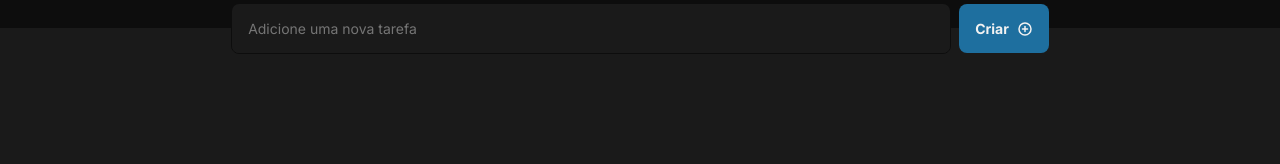
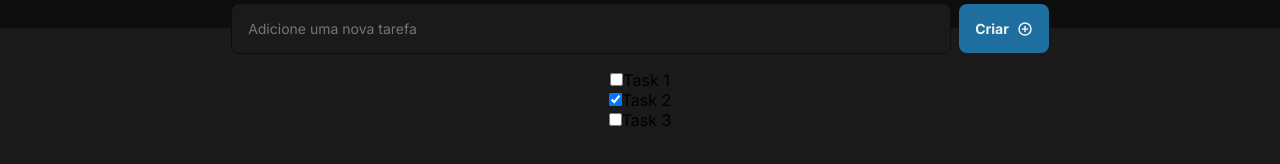
Before and after one commit to GersonRocha9/ignite-todo-list, a React (Vite) app: page / in a window 1280 px wide. Shown: the part 172-336 px from the top of the page. Built offline with nearby package versions, Linux system fonts and the light colour scheme.

Commit message:
feat: create task card structure

```diff
--- /dev/null
+++ b/src/components/TaskCard/index.tsx
@@ -0,0 +1,20 @@
+interface Task {
+  id: string;
+  title: string;
+  isDone: boolean;
+}
+
+interface TaskCardProps {
+  task: Task;
+}
+
+export const TaskCard = ({ task }: TaskCardProps) => {
+  return (
+    <div>
+      <div>
+        <input type="checkbox" checked={task.isDone} />
+        <span>{task.title}</span>
+      </div>
+    </div>
+  );
+};
--- a/src/components/index.ts
+++ b/src/components/index.ts
@@ -1,3 +1,4 @@
 export { CreateButton } from "./CreateButton";
 export { Header } from "./Header";
+export { TaskCard } from "./TaskCard";
 export { TextInput } from "./TextInput";
--- a/src/pages/Home/index.tsx
+++ b/src/pages/Home/index.tsx
@@ -1,5 +1,25 @@
-import { CreateButton, Header, TextInput } from "../../components";
-import { Container, FormContainer } from "./styled";
+import { CreateButton, Header, TaskCard, TextInput } from "../../components";
+import { Container, FormContainer, TasksContainer } from "./styled";
+
+const listOfMockedTasks = [
+  {
+    id: "1",
+    title: "Task 1",
+    isDone: false,
+  },
+
+  {
+    id: "2",
+    title: "Task 2",
+    isDone: true,
+  },
+
+  {
+    id: "3",
+    title: "Task 3",
+    isDone: false,
+  },
+];
 
 export const Home = () => {
   return (
@@ -9,6 +29,12 @@ export const Home = () => {
         <TextInput placeholder="Adicione uma nova tarefa" />
         <CreateButton />
       </FormContainer>
+
+      <TasksContainer>
+        {listOfMockedTasks.map((task) => (
+          <TaskCard key={task.id} task={task} />
+        ))}
+      </TasksContainer>
     </Container>
   );
 };
--- a/src/pages/Home/styled.ts
+++ b/src/pages/Home/styled.ts
@@ -11,3 +11,11 @@ export const FormContainer = styled.div`
   gap: 8px;
   paddind: 0 16px !important;
 `;
+
+export const TasksContainer = styled.div`
+  display: flex;
+  flex-direction: column;
+  justify-content: center;
+  align-items: center;
+  margin-top: 16px;
+`;
```
